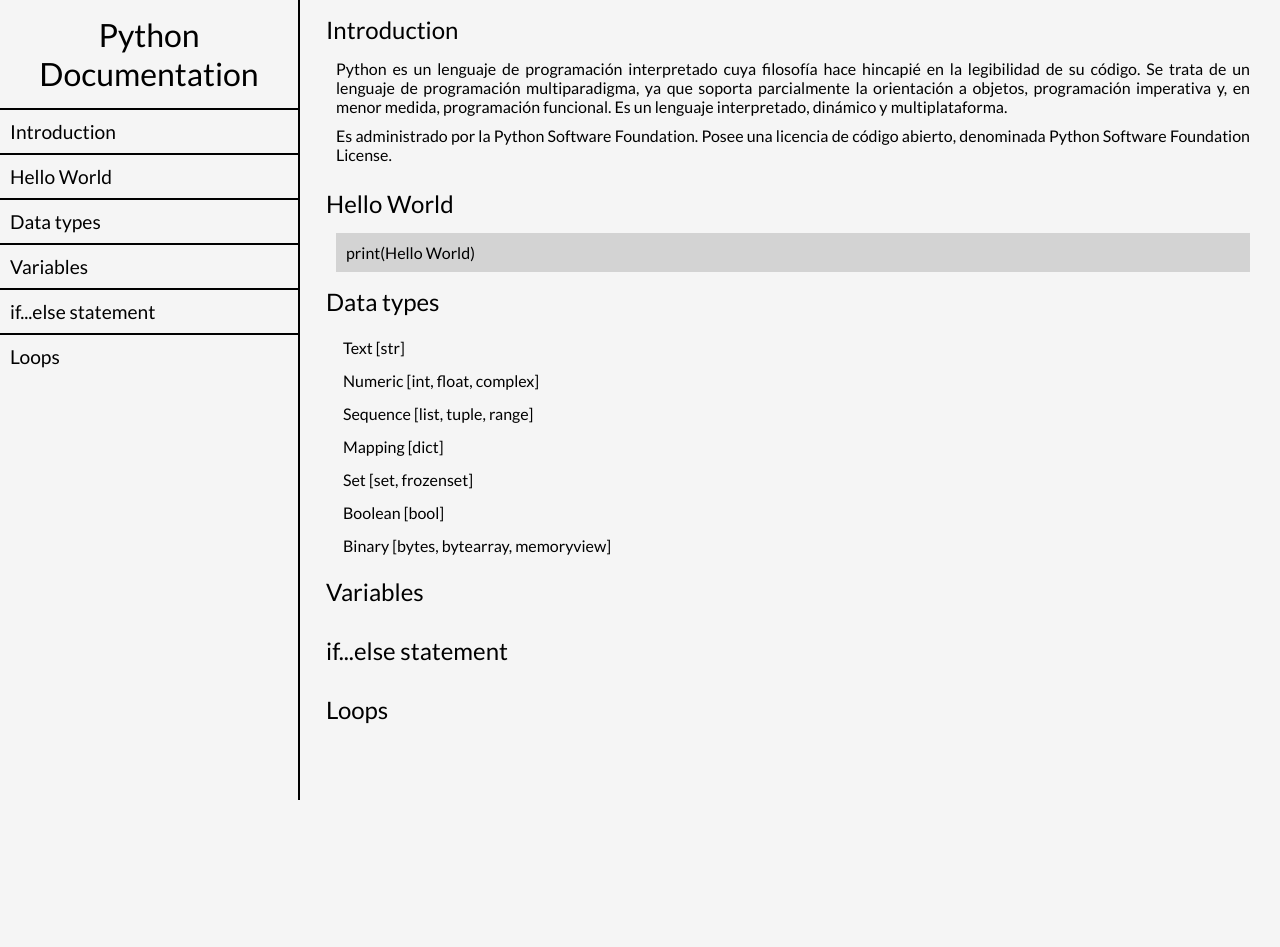
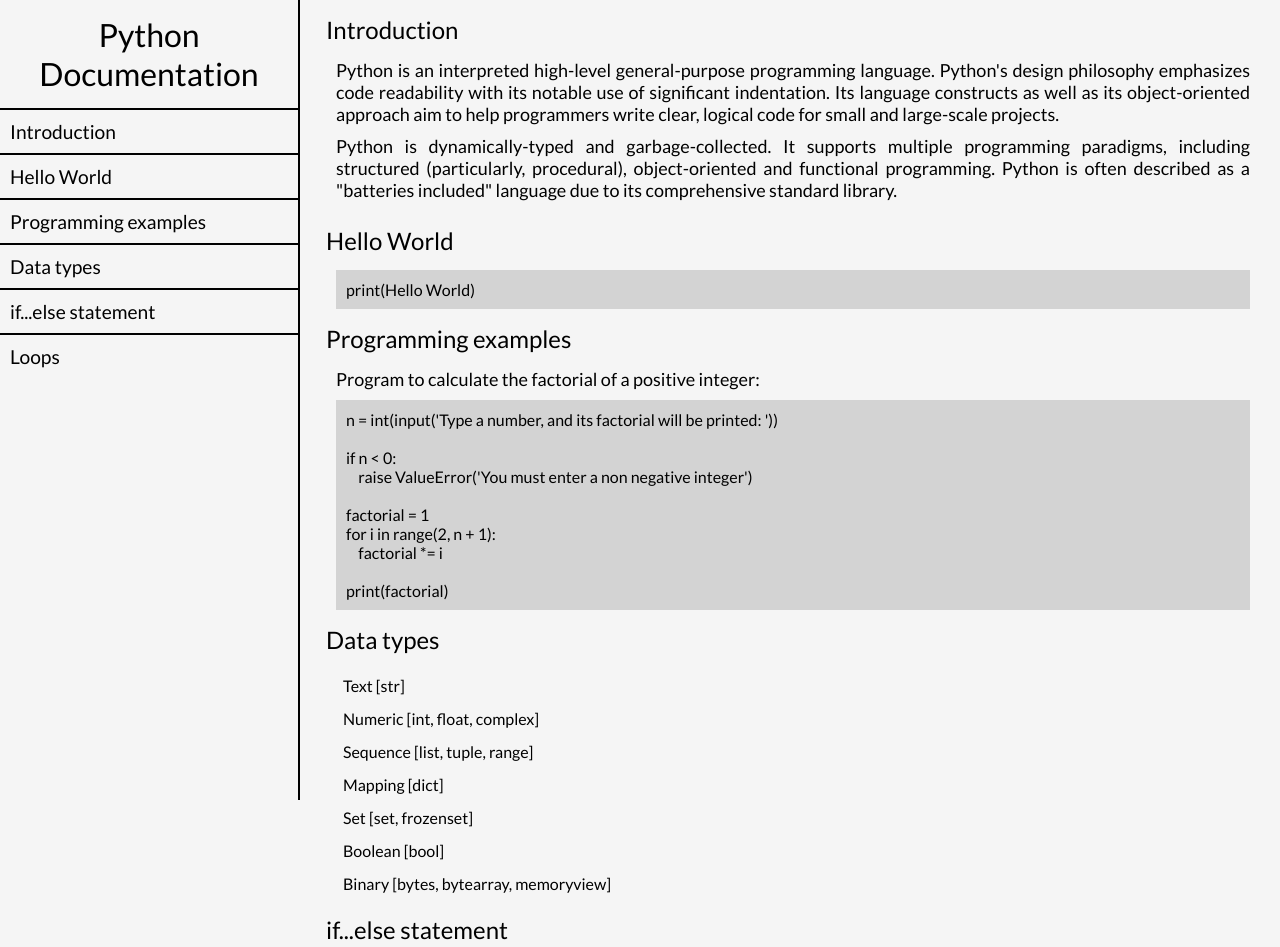
Before and after one commit to evazquez94/technical-documentation-page, a plain HTML site: page index.html in a window 1280 px wide. Shown: the top 947 px of the page. Before the commit the page ends 800 px from the top, so only its background shows below. Drawn offline with Linux system fonts and the light colour scheme.

Commit message:
Add language examples section

```diff
--- a/index.html
+++ b/index.html
@@ -17,8 +17,8 @@
 
       <a href="" class="nav-link">Introduction</a>
       <a href="" class="nav-link">Hello World</a>
+      <a href="" class="nav-link">Programming examples</a>
       <a href="" class="nav-link">Data types</a>
-      <a href="" class="nav-link">Variables</a>
       <a href="" class="nav-link">if...else statement</a>
       <a href="" class="nav-link">Loops</a>
     </nav>
@@ -28,8 +28,8 @@
       <section class="main-section">
         <header>Introduction</header>
 
-        <p>Python es un lenguaje de programación interpretado cuya filosofía hace hincapié en la legibilidad de su código. Se trata de un lenguaje de programación multiparadigma, ya que soporta parcialmente la orientación a objetos, programación imperativa y, en menor medida, programación funcional. Es un lenguaje interpretado, dinámico y multiplataforma.</p>
-        <p>Es administrado por la Python Software Foundation. Posee una licencia de código abierto, denominada Python Software Foundation License.</p>
+        <p>Python is an interpreted high-level general-purpose programming language. Python's design philosophy emphasizes code readability with its notable use of significant indentation. Its language constructs as well as its object-oriented approach aim to help programmers write clear, logical code for small and large-scale projects.</p>
+        <p>Python is dynamically-typed and garbage-collected. It supports multiple programming paradigms, including structured (particularly, procedural), object-oriented and functional programming. Python is often described as a "batteries included" language due to its comprehensive standard library.</p>
       </section>
 
       <section class="main-section">
@@ -39,7 +39,31 @@
           <code>print(Hello World)</code>
         </div>
 
+      </section>
 
+      <section class="main-section">
+        <header>Programming examples</header>
+
+        <p>Program to calculate the factorial of a positive integer:</p>
+
+        <div class="code">
+          <code>
+            n = int(input('Type a number, and its factorial will be printed: '))
+            <br>
+            <br>
+            if n < 0:
+            <br>
+            <pre>    raise ValueError('You must enter a non negative integer')</pre>
+            <br>
+            factorial = 1
+            <br>
+            for i in range(2, n + 1):
+            <br>
+            <pre>    factorial *= i</pre>
+            <br>
+            print(factorial)
+          </code>
+        </div>
       </section>
 
       <section class="main-section">
@@ -56,10 +80,6 @@
       </section>
 
       <section class="main-section">
-        <header>Variables</header>
-      </section>
-
-      <section class="main-section">
         <header>if...else statement</header>
       </section>
 
--- a/style.css
+++ b/style.css
@@ -53,6 +53,7 @@ nav header {
 .main-section p{
   text-align: justify;
   margin-bottom: 10px;
+  font-size: large;
 }
 
 section ul {
@@ -63,7 +64,7 @@ li {
   padding: 7px;
 }
 
-code {
+code, pre {
   background-color: lightgray;
 }
 
```
